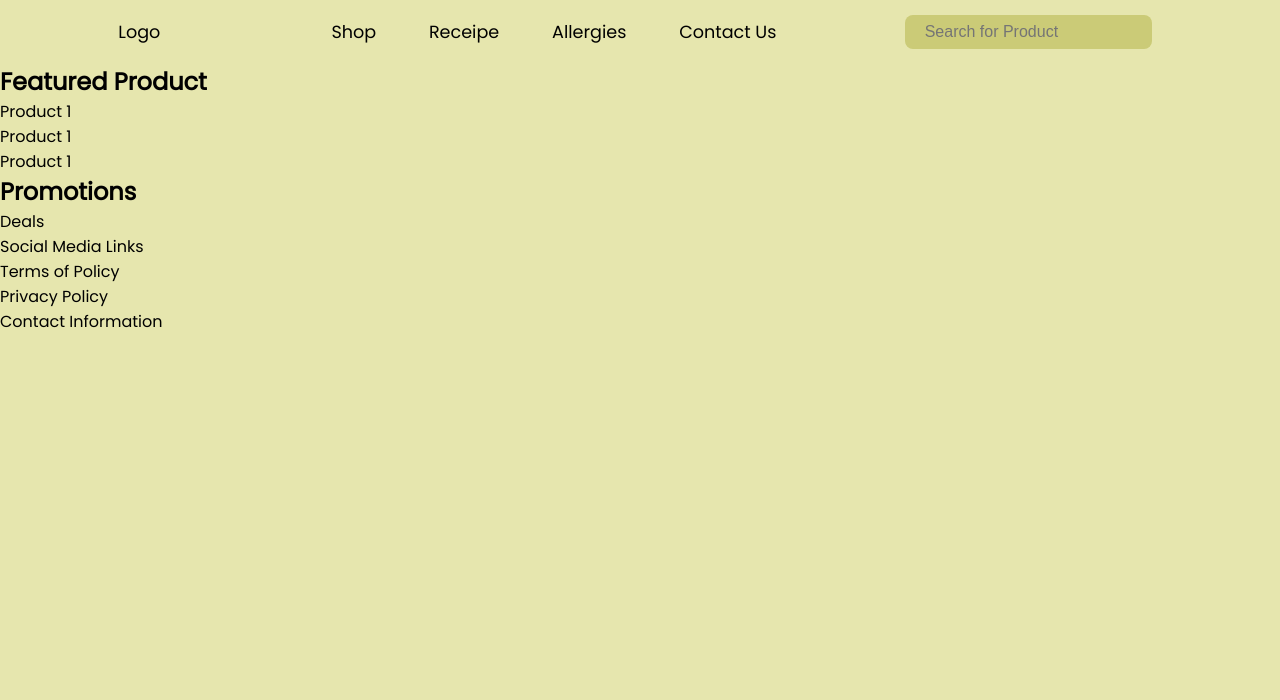
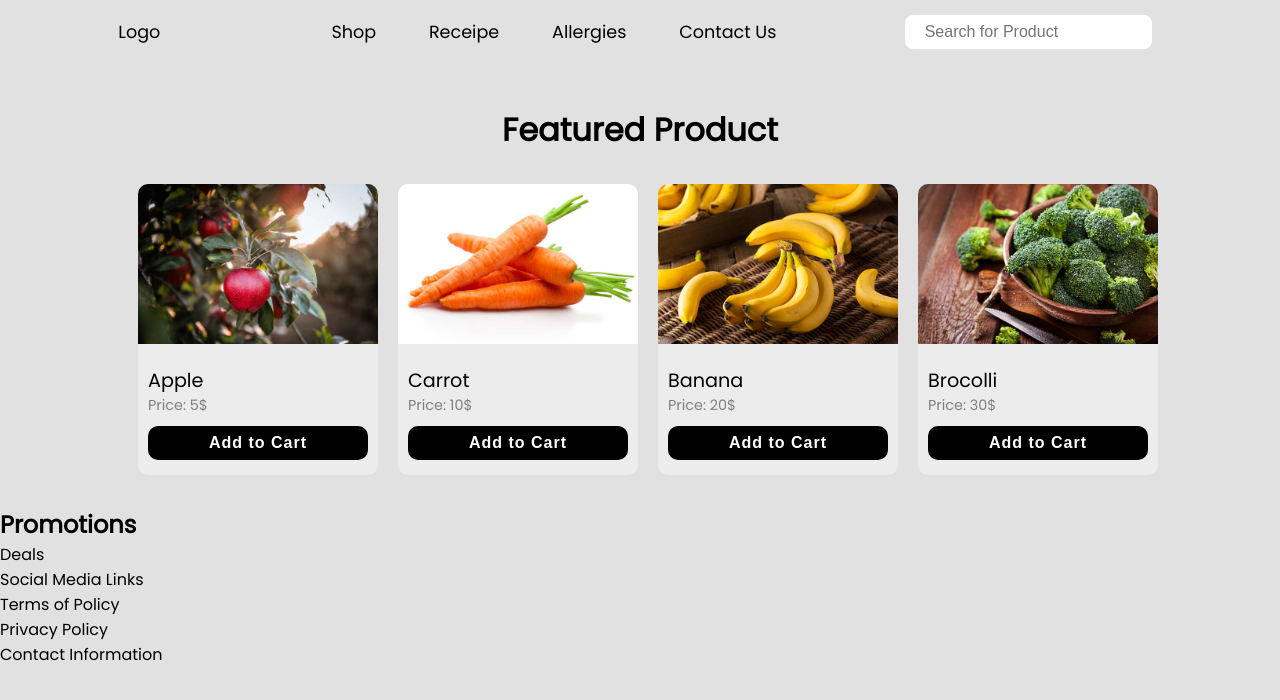
Before and after one commit to ryanscode21/fruits, a plain HTML site: page index.html in a window 1280 px wide. Drawn offline with Linux system fonts and the light colour scheme.

Commit message:
Complete Featured Products section

```diff
--- a/css/style.css
+++ b/css/style.css
@@ -11,7 +11,7 @@
 
 body {
     font-family: "Poppins";
-    background-color: rgb(230, 230, 174);
+    background-color: rgba(128, 128, 128, 0.234);
 }
 
 /* =======Header Section===== */
@@ -58,9 +58,97 @@ nav {
     border-radius: 8px;
     font-size: 1rem;
     outline: none;
-    background-color: rgb(203, 203, 119);
+    background-color: white;
     color: black
 }
+
+/* =========== Featured Prodction */
+#featured-product {
+    margin: 2rem 0;
+
+    display: flex;
+    flex-direction: column;
+    justify-content: center;
+    align-items: center;
+}
+
+
+.heading {
+    margin: 10px 0;
+    font-size: 2rem;
+    margin-bottom: 30px;
+
+}
+
+#products {
+    width: 80%;
+    display: flex;
+    justify-content: space-between;
+    align-items: center;
+}
+
+
+
+.product-item {
+    margin: 0 10px;
+    border-radius: 10px;
+    background-color: rgba(255, 255, 255, 0.349);
+
+    transition-duration: 800ms;
+}
+
+.product-item:hover {
+    transform: scale(1.1);
+    transition-duration: 800ms;
+}
+
+.product-image {
+    border-radius: 10px 10px 0 0;
+    width: 15rem;
+    height: 10rem;
+    overflow: hidden;
+}
+
+.product-details {
+    margin: 5px 0;
+    padding: 10px;
+    display: flex;
+    flex-direction: column;
+
+}
+
+.product-details>div:nth-child(1) {
+    font-size: 1.2rem;
+}
+
+.product-details>div:nth-child(2) {
+    font-size: 0.9rem;
+    color: gray;
+
+}
+
+.product-details>button {
+    margin-top: 10px;
+    border: 0;
+    padding: 8px 6px;
+    display: flex;
+    background-color: black;
+    border-radius: 10px;
+    font-weight: 600;
+    letter-spacing: 1px;
+    color: white;
+    font-size: 1rem;
+    display: flex;
+    align-items: center;
+    justify-content: center;
+    cursor: pointer;
+}
+
+.product-details>button:hover {
+    background-color: white;
+    color: black;
+}
+
 
 .center {
     display: flex;
--- a/index.html
+++ b/index.html
@@ -29,11 +29,43 @@
     </header>
 
     <section id="featured-product">
-        <h1>Featured Product</h1>
-        <div>
-            <div>Product 1</div>
-            <div>Product 1</div>
-            <div>Product 1</div>
+        <h1 class="heading">Featured Product</h1>
+        <div id="products">
+            <div class="product-item">
+                <img src="./images/one.jpg" alt="product-one" class="product-image"></img>
+                <div class="product-details">
+                    <div>Apple</div>
+                    <div>Price: 5$</div>
+                    <button>Add to Cart</button>
+                </div>
+            </div>
+            <div class="product-item">
+                <img src="./images/two.jpg" alt="product-one" class="product-image"></img>
+                <div class="product-details">
+                    <div>Carrot</div>
+                    <div>Price: 10$</div>
+                    <button>Add to Cart</button>
+                </div>
+            </div>
+            <div class="product-item">
+                <img src="./images/three.jpg" alt="product-one" class="product-image"></img>
+                <div class="product-details">
+                    <div>Banana</div>
+                    <div>Price: 20$</div>
+                    <button>Add to Cart</button>
+                </div>
+            </div>
+            <div class="product-item">
+                <img src="./images/four.jpg" alt="product-one" class="product-image"></img>
+                <div class="product-details">
+                    <div>Brocolli</div>
+                    <div>Price: 30$</div>
+                    <button>Add to Cart</button>
+                </div>
+            </div>
+
+
+
         </div>
     </section>
 
```
Also changed, not shown: images/four.jpg (added), images/one.jpg (added), images/three.jpg (added), images/two.jpg (added).
